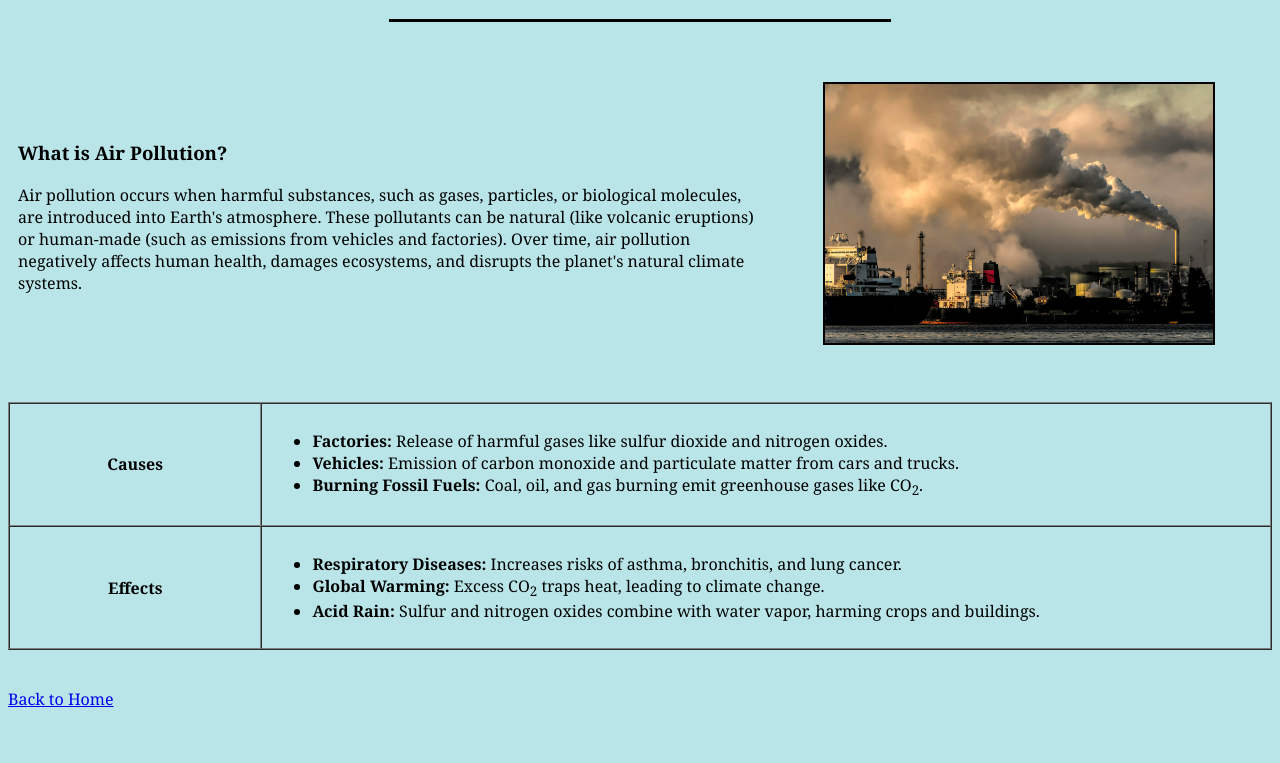
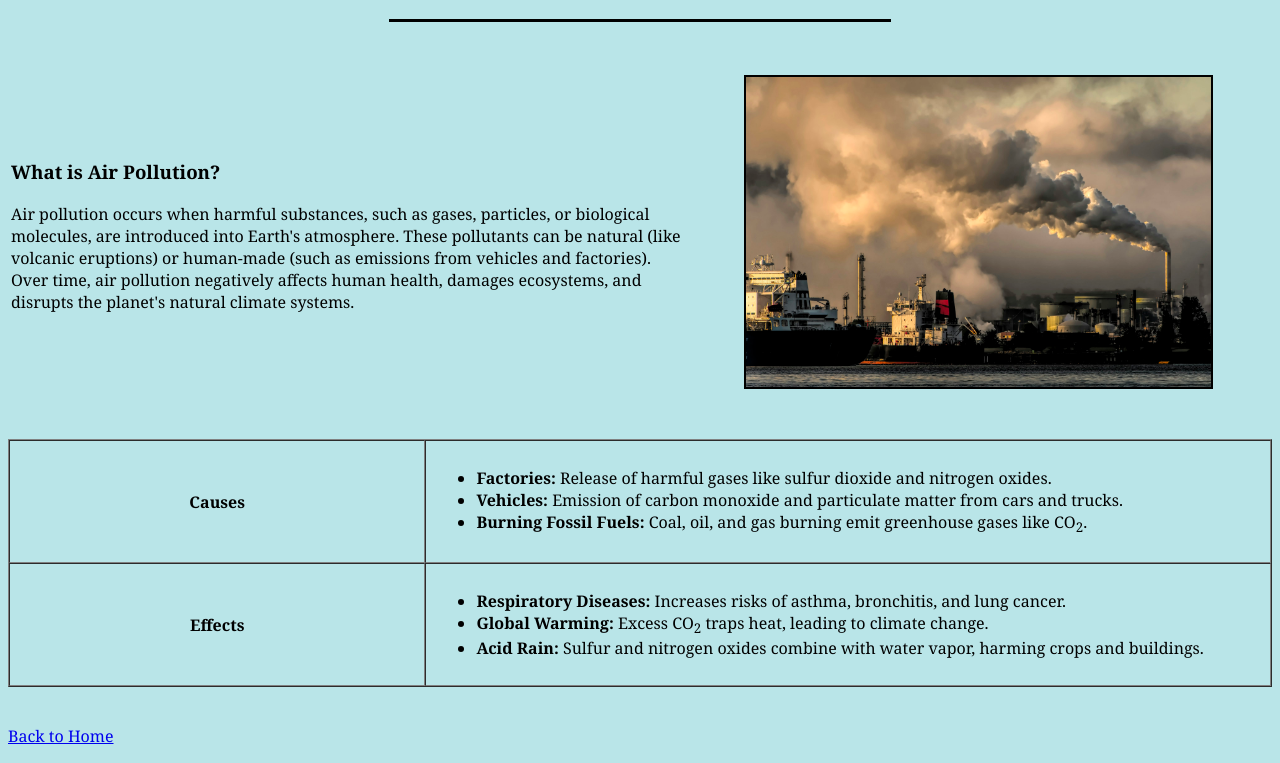
Before and after one commit to developer0311/debojyoti_12_last, a plain HTML site: page air.html in a window 1280 px wide. Shown: the part 137-900 px from the top of the page. Before the commit the page ends 863 px from the top, so only its background shows below. Drawn offline with Linux system fonts and the light colour scheme.

```diff
--- a/air.html
+++ b/air.html
@@ -6,23 +6,17 @@
 </head>
 
 <body bgcolor="#B9E5E8">
-    <font face="georgia">
+    <font face="Georgia">
 
         <!-- Navigation Bar -->
         <table width="100%" cellspacing="0" cellpadding="20" bgcolor="#AED6F1">
             <tr>
-                <td align="center">
-                    <!-- <br> -->
-                    <a href="index.html">Home</a>
-                </td>
+                <td align="center"><a href="index.html">Home</a></td>
                 <td align="center"><a href="air.html">Air Pollution</a></td>
                 <td align="center"><a href="water.html">Water Pollution</a></td>
                 <td align="center"><a href="soil.html">Soil Pollution</a></td>
                 <td align="center"><a href="noise.html">Noise Pollution</a></td>
-                <td align="center">
-                    <a href="control.html">Pollution Control</a>
-
-                </td>
+                <td align="center"><a href="control.html">Pollution Control</a></td>
             </tr>
         </table>
 
@@ -32,10 +26,9 @@
         <br>
 
         <!-- Main Content -->
-        <table width="100%" cellspacing="0" cellpadding="10">
-            <tbody>
+        <table width="100%">
             <tr>
-                    <td width="60%">
+                <td width="60">
                     <h3>What is Air Pollution?</h3>
                     <p>Air pollution occurs when harmful substances, such as gases, particles, or biological
                         molecules, are introduced into Earth's atmosphere. These pollutants can be natural (like
@@ -43,12 +36,10 @@
                         time, air pollution negatively affects human health, damages ecosystems, and disrupts the
                         planet's natural climate systems.</p>
                 </td>
-                    <td width="40%" align="center">
-                        <img src="air.jpg" alt="Air Pollution Image" width="80%" border="2px" hspace="40"
-                            vspace="20">
+                <td align="center" width="40">
+                    <img src="air.jpg" alt="Air Pollution Image" width="80%" border="2px"  hspace="40" vspace="20">
                 </td>
             </tr>
-            </tbody>
         </table>
 
         <br>
@@ -56,8 +47,8 @@
         <!-- Causes and Effects -->
         <table border="1" width="100%" cellspacing="0" cellpadding="10">
             <tr>
-                <td width="20%" align="center"><b>Causes</b></td>
-                <td>
+                <td width="20" align="center"><b>Causes</b></td>
+                <td width="80">
                     <ul>
                         <li><b>Factories:</b> Release of harmful gases like sulfur dioxide and nitrogen oxides.</li>
                         <li><b>Vehicles:</b> Emission of carbon monoxide and particulate matter from cars and trucks.
@@ -68,8 +59,8 @@
                 </td>
             </tr>
             <tr>
-                <td width="20%" align="center"><b>Effects</b></td>
-                <td>
+                <td width="20" align="center"><b>Effects</b></td>
+                <td width="80">
                     <ul>
                         <li><b>Respiratory Diseases:</b> Increases risks of asthma, bronchitis, and lung cancer.</li>
                         <li><b>Global Warming:</b> Excess CO<sub>2</sub> traps heat, leading to climate change.</li>
```
Also changed, not shown: noise.html (+8 -7 lines), soil.html (+6 -6 lines), water.html (+8 -9 lines). Lines whose indentation alone changed are shown as unchanged.
